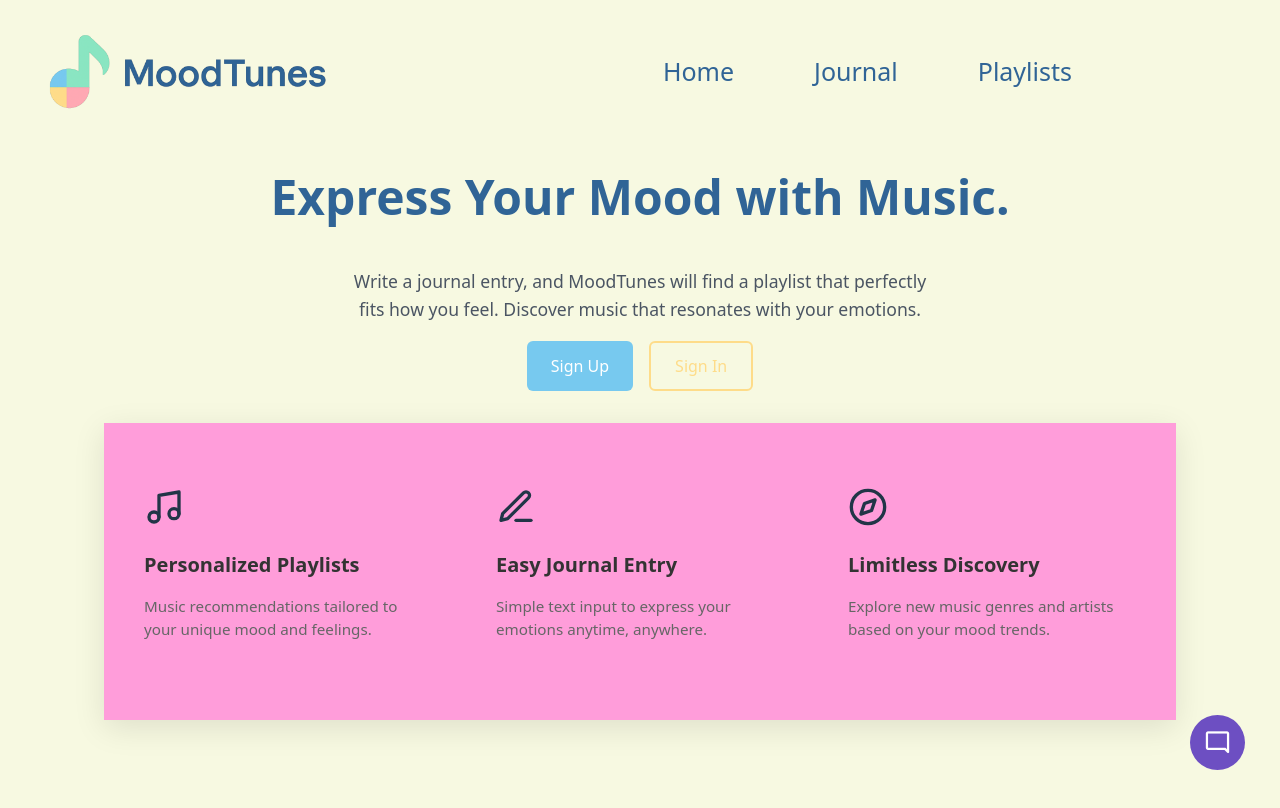
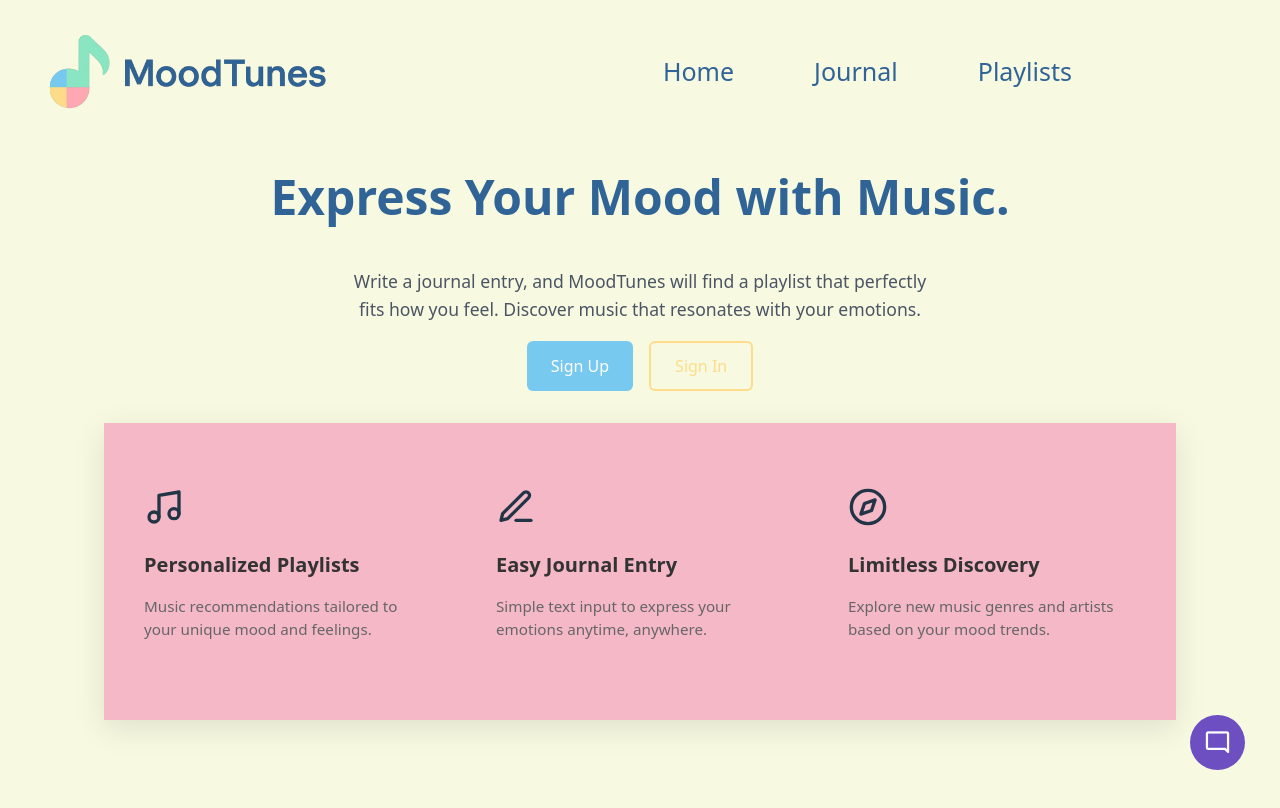
Before and after one commit to n-patil12/CSGirliesTeam17, a React (Vite) app in the folder moodtunes/: page / in a window 1280 px wide. Shown: the top 808 px of the page. Built offline with nearby package versions, Linux system fonts and the light colour scheme.

Commit message:
last nitpick

```diff
--- a/moodtunes/src/App.css
+++ b/moodtunes/src/App.css
@@ -18,7 +18,6 @@
   gap: 3rem;
   animation: fadeIn 0.8s ease-in-out;
 }
-
 
 .logo {
   height: 6em;
--- a/moodtunes/src/pages/Homepage.css
+++ b/moodtunes/src/pages/Homepage.css
@@ -103,7 +103,7 @@
   display: flex;
   flex-direction: column;
   gap: 2rem;
-  background: rgb(255, 157, 218);
+  background: #f5b8c7;
   max-width: 80vw;
   margin: 0 auto;
   padding: 3rem 1.5rem;
--- a/moodtunes/src/pages/Journal.css
+++ b/moodtunes/src/pages/Journal.css
@@ -16,7 +16,7 @@
 
 .content-wrap {
   flex: 1;
-  max-width: 100vw;
+  max-width: 90vw;
   padding: 6rem 2rem;
 }
 
@@ -36,7 +36,6 @@
 }
 
 .journal-textarea {
-
   width: 90vw;
   height: 200px;
   padding: 1rem;
--- a/moodtunes/src/pages/JournalInput.jsx
+++ b/moodtunes/src/pages/JournalInput.jsx
@@ -54,7 +54,6 @@ export default function JournalInput() {
         </button>
       </div>
 
-      {/* //TODO: Only display the next section when songsBoxes isn't empty */}
       <div>
         <p> Songs curated to your current mood...</p>
 
```
